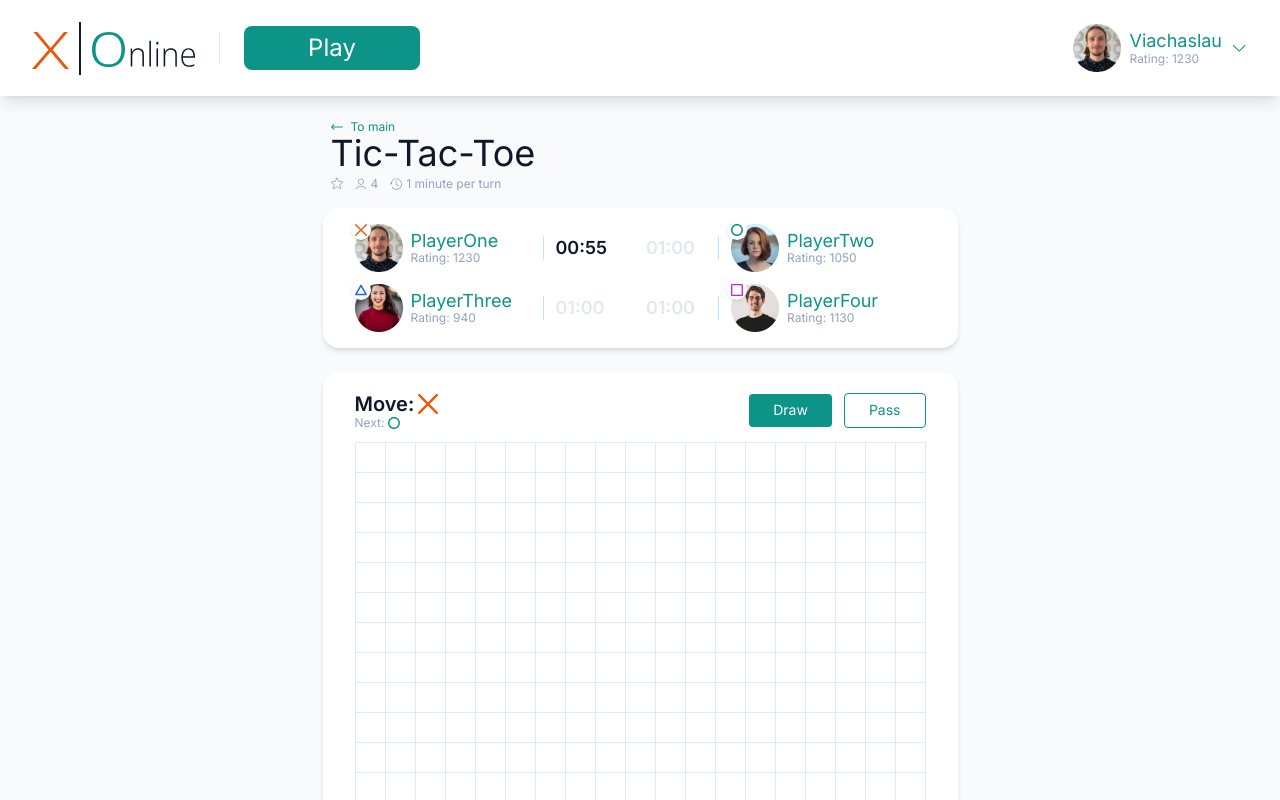
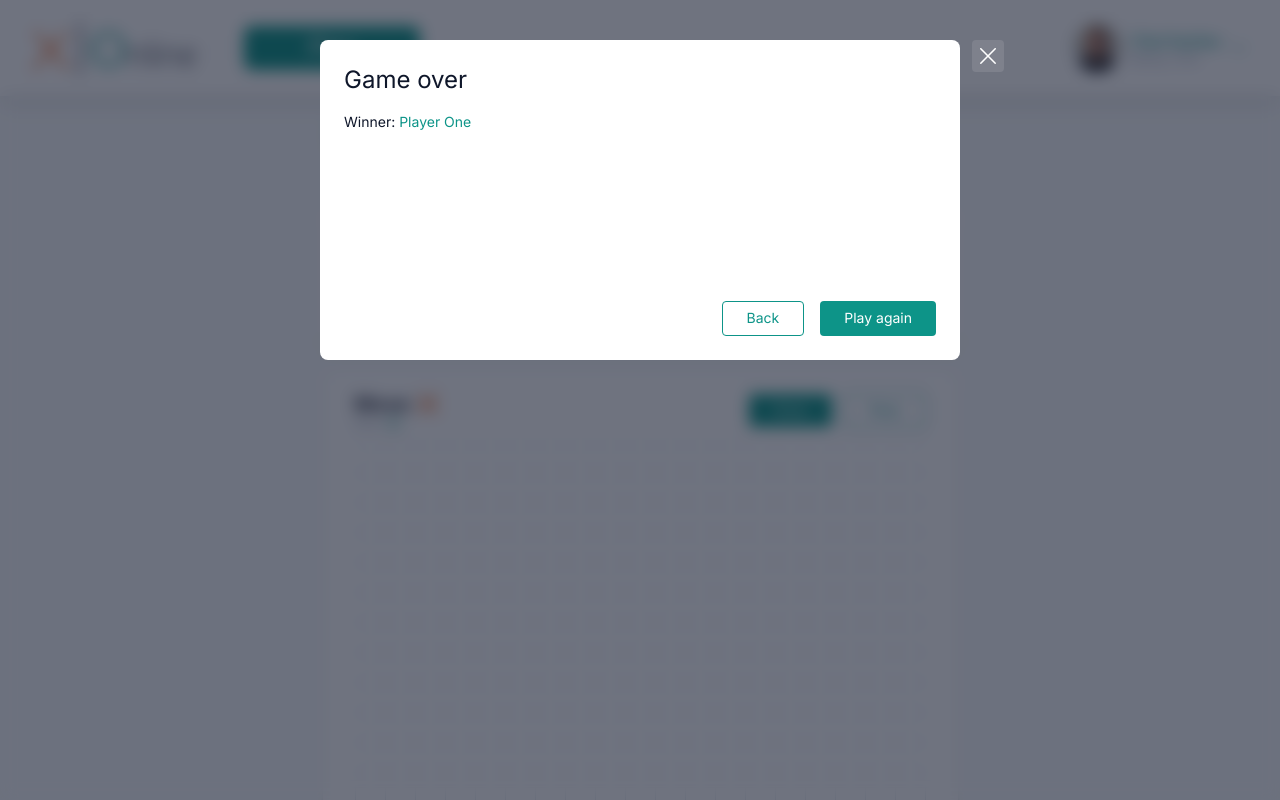
Before and after one commit to SlavaHeorh/XO, a Next.js app: page / in a window 1280 px wide. Shown: the top 800 px of the page. Built offline with nearby package versions, Linux system fonts and the light colour scheme.

Commit message:
added modal window

```diff
--- /dev/null
+++ b/components/uikit/ui-modal.jsx
@@ -0,0 +1,67 @@
+import clsx from "clsx";
+
+/**
+ *
+ * @param {{
+ * width: 'md' | 'full'
+ * }} props
+ * @returns
+ *
+ */
+
+
+
+export function UiModal({width = "md", className, children}) {
+    return (
+        <div className={clsx(
+            "fixed inset-0 bg-slate-900/60 backdrop-blur pt-10 pb-10",
+            className
+        )}>
+            <div className={clsx(
+                "bg-white rounded-lg min-h-[320px] mx-auto relative",
+                "flex flex-col",
+                {
+                    md: "max-w-[640px] w-full",
+                    full: "mx-5"
+                }[width]
+            )}>
+                <button className="
+                 w-8 h-8 flex rounded items-center justify-center
+                 bg-white/10 absolute top-0 left-[calc(100%+12px)]
+                 hover:bg-white/40 transition-colors">
+                    <CrossLightIcon className="w-4 h-4 text-white"/>
+                </button>
+                {children}
+            </div>
+        </div>
+    )
+}
+
+UiModal.Header = function UiModalHeader({children, className}) {
+    return <div className={clsx(className, "px-6 pt-6 pb-4 text-2xl")}>{children}</div>
+}
+UiModal.Body = function UiModalBody({children, className}) {
+    return <div className={clsx(className, "px-6 ")}>{children}</div>
+}
+UiModal.Footer = function UiModalFooter({children, className}) {
+    return <div className={clsx(className, "mt-auto p-6 flex gap-4 justify-end")}>{children}</div>
+}
+
+function CrossLightIcon({className}) {
+    return (
+        <svg
+            className={className}
+            width="16"
+            height="16"
+            viewBox="0 0 16 16"
+            fill="none"
+            xmlns="http://www.w3.org/2000/svg">
+            <path
+                d="M0.781396 16.0001C0.626858 16.0001 0.475783 15.9543 0.347281 15.8685C0.218778 15.7826 0.118621 15.6606 0.0594776 15.5178C0.00033466 15.3751 -0.0151369 15.218 0.0150198 15.0664C0.0451766 14.9148 0.119607 14.7756 0.228896 14.6664L14.6664 0.228853C14.8129 0.0823209 15.0117 0 15.2189 0C15.4261 0 15.6249 0.0823209 15.7714 0.228853C15.9179 0.375385 16.0002 0.574125 16.0002 0.781353C16.0002 0.988581 15.9179 1.18732 15.7714 1.33385L1.3339 15.7714C1.26141 15.844 1.17528 15.9016 1.08047 15.9408C0.985653 15.9801 0.884016 16.0002 0.781396 16.0001Z"
+                fill="currentColor"/>
+            <path
+                d="M15.2189 16.0001C15.1163 16.0002 15.0146 15.9801 14.9198 15.9408C14.825 15.9016 14.7389 15.844 14.6664 15.7714L0.228896 1.33385C0.0823639 1.18732 4.30364e-05 0.988581 4.30364e-05 0.781353C4.30364e-05 0.574125 0.0823639 0.375385 0.228896 0.228853C0.375428 0.0823209 0.574168 0 0.781396 0C0.988624 0 1.18736 0.0823209 1.3339 0.228853L15.7714 14.6664C15.8807 14.7756 15.9551 14.9148 15.9853 15.0664C16.0154 15.218 16 15.3751 15.9408 15.5178C15.8817 15.6606 15.7815 15.7826 15.653 15.8685C15.5245 15.9543 15.3734 16.0001 15.2189 16.0001Z"
+                fill="currentColor"/>
+        </svg>
+    )
+}
--- a/pages/index.jsx
+++ b/pages/index.jsx
@@ -2,6 +2,8 @@
 import {GameInfo, GameTitle, GameField, useGameState} from "../components/game";
 import {useState} from "react";
 import {GameSymbol} from "../components/game/game-symbol";
+import {UiModal} from "../components/uikit/ui-modal";
+import {UiButton} from "../components/uikit/ui-button";
 
 
 export default function HomePage() {
@@ -26,7 +28,16 @@
                         <GameSymbol symbol={winnerSymbol}/>
                     </div>
                 )}
-
+                <UiModal width="md">
+                    <UiModal.Header>Game over</UiModal.Header>
+                    <UiModal.Body>
+                        <div className="text-sm  ">Winner: <span className="text-teal-600">Player One</span></div>
+                    </UiModal.Body>
+                    <UiModal.Footer>
+                        <UiButton size="md" variant="outline">Back</UiButton>
+                        <UiButton size="md" variant="primary">Play again</UiButton>
+                    </UiModal.Footer>
+                </UiModal>
                 <GameField
                     className="mt-6"
                     cells={cells}
```
